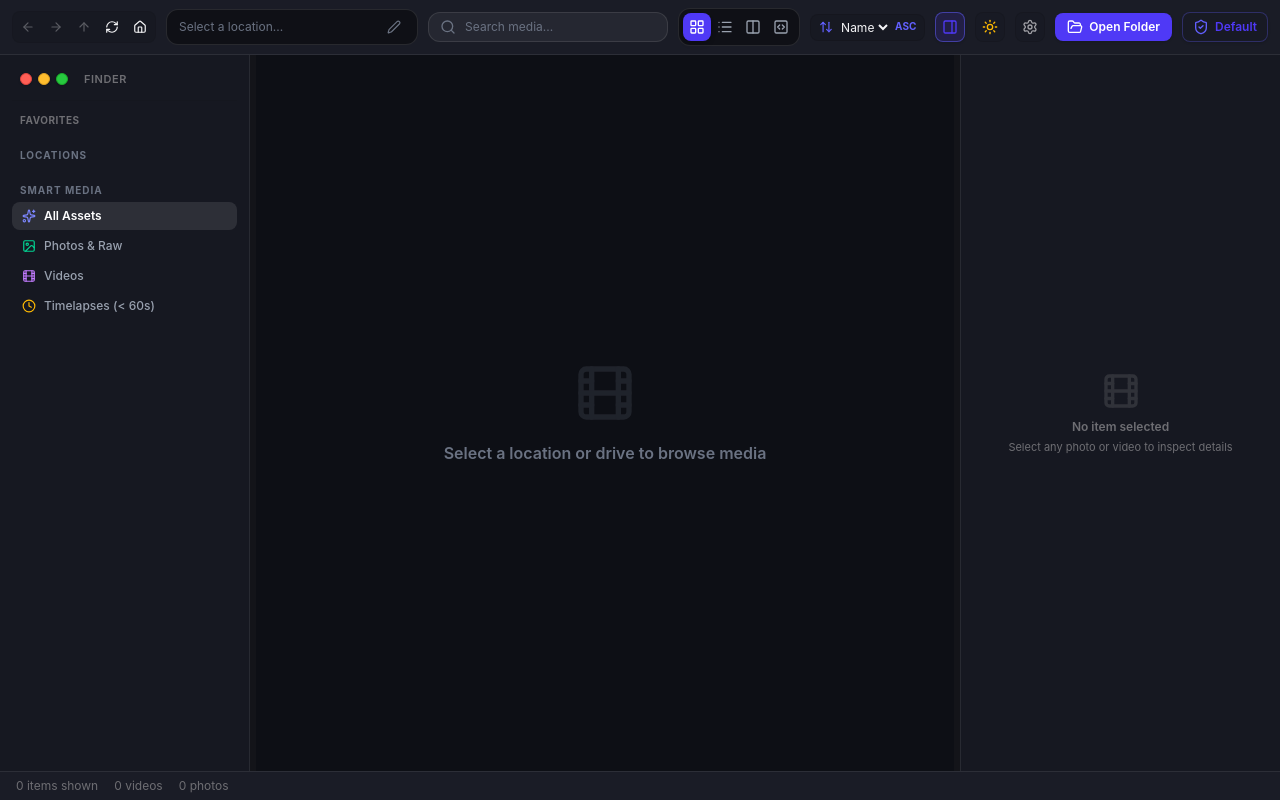
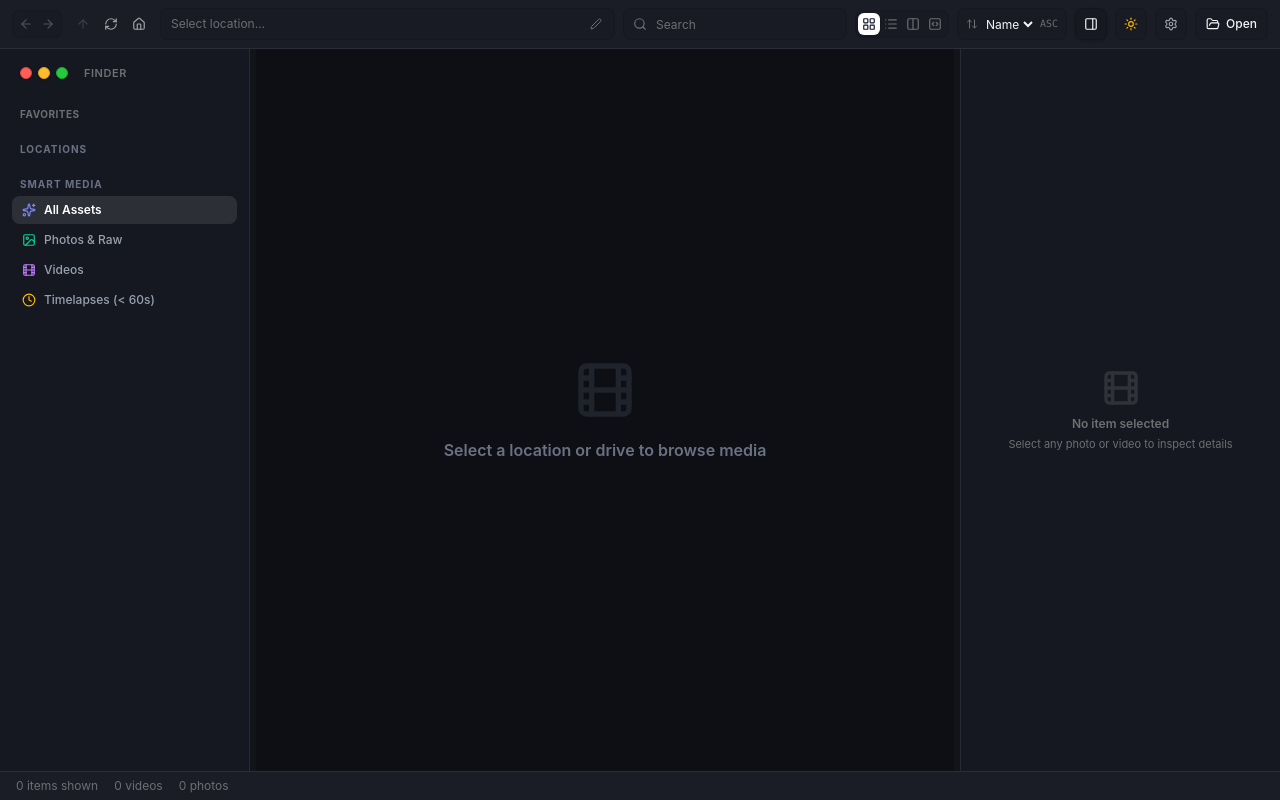
Before and after one commit to BSFrameWorks5253/Anything-File-Manager, a React (Vite) app: page / in a window 1280 px wide. Built offline with nearby package versions, Linux system fonts and the light colour scheme.

Commit message:
refactor(ui): clean professional toolbar design, removing neon AI gradients and redundant default button

```diff
--- a/src/App.tsx
+++ b/src/App.tsx
@@ -283,7 +283,6 @@ export default function App() {
         isInspectorOpen={isInspectorOpen}
         onToggleInspector={() => setIsInspectorOpen(prev => !prev)}
         onChooseFolder={handleChooseFolder}
-        onOpenDefaultAppsModal={() => setIsDefaultAppsModalOpen(true)}
         onOpenSettings={() => setIsSettingsModalOpen(true)}
       />
 
--- a/src/components/explorer/ExplorerToolbar.tsx
+++ b/src/components/explorer/ExplorerToolbar.tsx
@@ -12,7 +12,6 @@ import {
   Columns,
   SquareCode,
   FolderOpen,
-  ShieldCheck,
   PanelRight,
   ArrowUpDown,
   Edit2,
@@ -48,7 +47,6 @@ interface ExplorerToolbarProps {
   isInspectorOpen: boolean;
   onToggleInspector: () => void;
   onChooseFolder: () => void;
-  onOpenDefaultAppsModal?: () => void;
   onOpenSettings?: () => void;
 }
 
@@ -75,10 +73,9 @@ export const ExplorerToolbar: React.FC<ExplorerToolbarProps> = ({
   isInspectorOpen,
   onToggleInspector,
   onChooseFolder,
-  onOpenDefaultAppsModal,
   onOpenSettings
 }) => {
-  const { theme, actualTheme, setTheme } = useTheme();
+  const { actualTheme, setTheme } = useTheme();
   const [isEditingPath, setIsEditingPath] = useState(false);
   const [pathInput, setPathInput] = useState(currentPath);
 
@@ -99,15 +96,15 @@ export const ExplorerToolbar: React.FC<ExplorerToolbarProps> = ({
   };
 
   return (
-    <div className="flex flex-col border-b mac-header select-none transition-colors duration-200">
-      {/* ── Top Command Bar ── */}
-      <div className="flex items-center gap-2.5 px-3 py-2">
-        {/* macOS / Windows Navigation Controls */}
-        <div className="flex items-center gap-0.5 bg-black/10 dark:bg-white/5 p-0.5 rounded-lg border border-black/5 dark:border-white/5">
+    <header className="flex flex-col border-b mac-header select-none transition-colors duration-200">
+      {/* ── Main Native Command Bar ── */}
+      <div className="flex items-center gap-2 px-3 py-1.5 h-12">
+        {/* Navigation Group (Back / Forward) */}
+        <div className="flex items-center bg-black/5 dark:bg-white/[0.06] p-0.5 rounded-lg border border-black/10 dark:border-white/10">
           <button
             onClick={onGoBack}
             disabled={!canGoBack}
-            className="p-1.5 rounded-md hover:bg-black/10 dark:hover:bg-white/10 disabled:opacity-30 text-[var(--mac-text-primary)] transition-colors"
+            className="p-1 rounded-md hover:bg-black/5 dark:hover:bg-white/10 disabled:opacity-25 text-[var(--mac-text-primary)] transition-colors"
             title="Back (Alt+Left)"
           >
             <ArrowLeft className="w-3.5 h-3.5" />
@@ -115,37 +112,41 @@ export const ExplorerToolbar: React.FC<ExplorerToolbarProps> = ({
           <button
             onClick={onGoForward}
             disabled={!canGoForward}
-            className="p-1.5 rounded-md hover:bg-black/10 dark:hover:bg-white/10 disabled:opacity-30 text-[var(--mac-text-primary)] transition-colors"
+            className="p-1 rounded-md hover:bg-black/5 dark:hover:bg-white/10 disabled:opacity-25 text-[var(--mac-text-primary)] transition-colors"
             title="Forward (Alt+Right)"
           >
             <ArrowRight className="w-3.5 h-3.5" />
           </button>
+        </div>
+
+        {/* Action Buttons: Up, Refresh, Home */}
+        <div className="flex items-center gap-0.5 text-[var(--mac-text-secondary)]">
           <button
             onClick={onGoUp}
             disabled={!canGoUp}
-            className="p-1.5 rounded-md hover:bg-black/10 dark:hover:bg-white/10 disabled:opacity-30 text-[var(--mac-text-primary)] transition-colors"
-            title="Up to Parent Folder (Alt+Up)"
+            className="p-1.5 rounded-md hover:bg-black/5 dark:hover:bg-white/10 disabled:opacity-25 hover:text-[var(--mac-text-primary)] transition-colors"
+            title="Parent Folder (Alt+Up)"
           >
             <ArrowUp className="w-3.5 h-3.5" />
           </button>
           <button
             onClick={onRefresh}
-            className="p-1.5 rounded-md hover:bg-black/10 dark:hover:bg-white/10 text-[var(--mac-text-primary)] transition-colors"
+            className="p-1.5 rounded-md hover:bg-black/5 dark:hover:bg-white/10 hover:text-[var(--mac-text-primary)] transition-colors"
             title="Refresh (F5)"
           >
             <RefreshCw className="w-3.5 h-3.5" />
           </button>
           <button
             onClick={onGoHome}
-            className="p-1.5 rounded-md hover:bg-black/10 dark:hover:bg-white/10 text-[var(--mac-text-primary)] transition-colors"
+            className="p-1.5 rounded-md hover:bg-black/5 dark:hover:bg-white/10 hover:text-[var(--mac-text-primary)] transition-colors"
             title="Home"
           >
             <Home className="w-3.5 h-3.5" />
           </button>
         </div>
 
-        {/* Windows Explorer Address Bar + Editable Path */}
-        <div className="flex-1 flex items-center bg-black/40 border border-white/10 hover:border-indigo-500/40 focus-within:border-indigo-500 rounded-xl px-3 py-1.5 transition-all shadow-inner overflow-hidden">
+        {/* Streamlined Native Breadcrumb / Address Bar */}
+        <div className="flex-1 flex items-center bg-black/5 dark:bg-white/[0.06] border border-black/10 dark:border-white/10 focus-within:border-[var(--mac-accent)] rounded-lg px-2.5 h-8 transition-all overflow-hidden">
           {isEditingPath ? (
             <form onSubmit={handlePathSubmit} className="flex items-center w-full gap-2">
               <input
@@ -153,11 +154,11 @@ export const ExplorerToolbar: React.FC<ExplorerToolbarProps> = ({
                 value={pathInput}
                 onChange={e => setPathInput(e.target.value)}
                 autoFocus
-                className="w-full bg-transparent text-xs text-white outline-none font-mono"
-                placeholder="Type or paste a folder path..."
+                className="w-full bg-transparent text-xs text-[var(--mac-text-primary)] outline-none font-mono"
+                placeholder="Folder path..."
               />
-              <button type="submit" className="text-emerald-400 hover:text-emerald-300 p-0.5">
-                <Check className="w-4 h-4" />
+              <button type="submit" className="text-emerald-500 hover:text-emerald-400 p-0.5" title="Navigate">
+                <Check className="w-3.5 h-3.5" />
               </button>
               <button
                 type="button"
@@ -165,9 +166,10 @@ export const ExplorerToolbar: React.FC<ExplorerToolbarProps> = ({
                   setPathInput(currentPath);
                   setIsEditingPath(false);
                 }}
-                className="text-gray-400 hover:text-white p-0.5"
+                className="text-gray-400 hover:text-[var(--mac-text-primary)] p-0.5"
+                title="Cancel"
               >
-                <X className="w-4 h-4" />
+                <X className="w-3.5 h-3.5" />
               </button>
             </form>
           ) : (
@@ -177,7 +179,7 @@ export const ExplorerToolbar: React.FC<ExplorerToolbarProps> = ({
               title="Click to edit path directly"
             >
               {breadcrumbs.length === 0 ? (
-                <span className="text-xs text-gray-500">Select a location...</span>
+                <span className="text-xs text-[var(--mac-text-muted)]">Select location...</span>
               ) : (
                 breadcrumbs.map((crumb, idx) => {
                   const pathUpTo = breadcrumbs.slice(0, idx + 1).join('\\');
@@ -190,13 +192,13 @@ export const ExplorerToolbar: React.FC<ExplorerToolbarProps> = ({
                           e.stopPropagation();
                           onNavigateBreadcrumb(pathUpTo.includes(':') && !pathUpTo.includes('\\') ? pathUpTo + '\\' : pathUpTo);
                         }}
-                        className={`text-xs px-1.5 py-0.5 rounded hover:bg-white/10 transition-colors truncate max-w-[150px] ${
-                          isLast ? 'text-white font-bold' : 'text-gray-400 hover:text-gray-200'
+                        className={`text-xs px-1 py-0.5 rounded hover:bg-black/5 dark:hover:bg-white/10 transition-colors truncate max-w-[160px] ${
+                          isLast ? 'text-[var(--mac-text-primary)] font-semibold' : 'text-[var(--mac-text-secondary)] hover:text-[var(--mac-text-primary)]'
                         }`}
                       >
                         {crumb}
                       </button>
-                      {!isLast && <ChevronRight className="w-3.5 h-3.5 text-gray-600 flex-shrink-0" />}
+                      {!isLast && <ChevronRight className="w-3 h-3 text-[var(--mac-text-muted)] flex-shrink-0" />}
                     </React.Fragment>
                   );
                 })
@@ -207,78 +209,78 @@ export const ExplorerToolbar: React.FC<ExplorerToolbarProps> = ({
                   e.stopPropagation();
                   setIsEditingPath(true);
                 }}
-                className="ml-auto text-gray-500 hover:text-gray-300 p-1 rounded hover:bg-white/10"
+                className="ml-auto text-[var(--mac-text-muted)] hover:text-[var(--mac-text-primary)] p-0.5 rounded hover:bg-black/5 dark:hover:bg-white/10 transition-colors"
                 title="Edit path directly"
               >
-                <Edit2 className="w-3.5 h-3.5" />
+                <Edit2 className="w-3 h-3" />
               </button>
             </div>
           )}
         </div>
 
-        {/* Search Bar with Instant Filter */}
-        <div className="relative w-48 lg:w-60">
-          <Search className="w-4 h-4 text-gray-500 absolute left-3 top-1/2 -translate-y-1/2" />
+        {/* Clean Native Search Input */}
+        <div className="relative w-44 lg:w-56">
+          <Search className="w-3.5 h-3.5 text-[var(--mac-text-muted)] absolute left-2.5 top-1/2 -translate-y-1/2 pointer-events-none" />
           <input
             type="text"
             value={search}
             onChange={e => onSearchChange(e.target.value)}
-            placeholder="Search media..."
-            className="w-full bg-white/5 border border-white/10 rounded-xl pl-9 pr-3 py-1.5 text-xs text-white placeholder-gray-500 outline-none focus:border-indigo-500 focus:bg-white/10 transition-all"
+            placeholder="Search"
+            className="w-full bg-black/5 dark:bg-white/[0.06] border border-black/10 dark:border-white/10 rounded-lg pl-8 pr-2.5 h-8 text-xs text-[var(--mac-text-primary)] placeholder-[var(--mac-text-muted)] outline-none focus:border-[var(--mac-accent)] transition-all"
           />
         </div>
 
-        {/* ── macOS Finder Style Segmented View Switcher ── */}
-        <div className="flex items-center bg-black/40 border border-white/10 p-1 rounded-xl">
+        {/* ── Native macOS Segmented View Control ── */}
+        <div className="flex items-center bg-black/5 dark:bg-white/[0.06] border border-black/10 dark:border-white/10 p-0.5 rounded-lg">
           <button
             onClick={() => onSetViewMode('grid')}
-            className={`p-1.5 rounded-lg flex items-center gap-1.5 text-xs font-semibold transition-all ${
+            className={`p-1 rounded-md flex items-center justify-center transition-all ${
               viewMode === 'grid'
-                ? 'bg-indigo-600 text-white shadow-md'
-                : 'text-gray-400 hover:text-white'
+                ? 'bg-white dark:bg-white/20 text-gray-900 dark:text-white shadow-sm'
+                : 'text-[var(--mac-text-muted)] hover:text-[var(--mac-text-primary)]'
             }`}
-            title="Icons / Grid View (Ctrl+1)"
+            title="Icons / Grid (Ctrl+1)"
           >
-            <LayoutGrid className="w-4 h-4" />
+            <LayoutGrid className="w-3.5 h-3.5" />
           </button>
           <button
             onClick={() => onSetViewMode('table')}
-            className={`p-1.5 rounded-lg flex items-center gap-1.5 text-xs font-semibold transition-all ${
+            className={`p-1 rounded-md flex items-center justify-center transition-all ${
               viewMode === 'table'
-                ? 'bg-indigo-600 text-white shadow-md'
-                : 'text-gray-400 hover:text-white'
+                ? 'bg-white dark:bg-white/20 text-gray-900 dark:text-white shadow-sm'
+                : 'text-[var(--mac-text-muted)] hover:text-[var(--mac-text-primary)]'
             }`}
-            title="List / Details View (Ctrl+2)"
+            title="List / Details (Ctrl+2)"
           >
-            <List className="w-4 h-4" />
+            <List className="w-3.5 h-3.5" />
           </button>
           <button
             onClick={() => onSetViewMode('columns')}
-            className={`p-1.5 rounded-lg flex items-center gap-1.5 text-xs font-semibold transition-all ${
+            className={`p-1 rounded-md flex items-center justify-center transition-all ${
               viewMode === 'columns'
-                ? 'bg-indigo-600 text-white shadow-md'
-                : 'text-gray-400 hover:text-white'
+                ? 'bg-white dark:bg-white/20 text-gray-900 dark:text-white shadow-sm'
+                : 'text-[var(--mac-text-muted)] hover:text-[var(--mac-text-primary)]'
             }`}
-            title="Columns View - macOS Finder Miller Columns (Ctrl+3)"
+            title="Columns (Ctrl+3)"
           >
-            <Columns className="w-4 h-4" />
+            <Columns className="w-3.5 h-3.5" />
           </button>
           <button
             onClick={() => onSetViewMode('gallery')}
-            className={`p-1.5 rounded-lg flex items-center gap-1.5 text-xs font-semibold transition-all ${
+            className={`p-1 rounded-md flex items-center justify-center transition-all ${
               viewMode === 'gallery'
-                ? 'bg-indigo-600 text-white shadow-md'
-                : 'text-gray-400 hover:text-white'
+                ? 'bg-white dark:bg-white/20 text-gray-900 dark:text-white shadow-sm'
+                : 'text-[var(--mac-text-muted)] hover:text-[var(--mac-text-primary)]'
             }`}
-            title="Gallery View - Stage & Filmstrip (Ctrl+4)"
+            title="Gallery (Ctrl+4)"
           >
-            <SquareCode className="w-4 h-4" />
+            <SquareCode className="w-3.5 h-3.5" />
           </button>
         </div>
 
-        {/* Sorting Dropdown */}
-        <div className="flex items-center bg-black/10 dark:bg-white/5 border border-black/10 dark:border-white/10 rounded-lg px-2 py-1 gap-1 text-xs text-[var(--mac-text-secondary)]">
-          <ArrowUpDown className="w-3.5 h-3.5 text-indigo-500 dark:text-indigo-400" />
+        {/* Minimalist Sort Control */}
+        <div className="flex items-center bg-black/5 dark:bg-white/[0.06] border border-black/10 dark:border-white/10 rounded-lg px-2 h-8 gap-1 text-xs text-[var(--mac-text-secondary)]">
+          <ArrowUpDown className="w-3 h-3 text-[var(--mac-text-muted)]" />
           <select
             value={sortField}
             onChange={e => onSetSort(e.target.value as SortField)}
@@ -289,67 +291,56 @@ export const ExplorerToolbar: React.FC<ExplorerToolbarProps> = ({
             <option value="size" className="bg-[var(--mac-bg-card)]">Size</option>
             <option value="ext" className="bg-[var(--mac-bg-card)]">Type</option>
           </select>
-          <span className="text-[10px] text-indigo-500 dark:text-indigo-400 font-bold uppercase">{sortOrder}</span>
+          <span className="text-[10px] text-[var(--mac-text-muted)] font-mono uppercase">{sortOrder}</span>
         </div>
 
-        {/* Details / Inspector Pane Toggle */}
+        {/* Inspector Toggle */}
         <button
           onClick={onToggleInspector}
-          className={`p-1.5 rounded-lg border transition-all ${
+          className={`p-1.5 h-8 w-8 flex items-center justify-center rounded-lg border transition-all ${
             isInspectorOpen
-              ? 'bg-indigo-600/15 border-indigo-500/50 text-indigo-600 dark:text-indigo-400 shadow-sm'
-              : 'border-black/10 dark:border-white/10 bg-black/5 dark:bg-white/5 text-[var(--mac-text-secondary)] hover:text-[var(--mac-text-primary)]'
+              ? 'bg-black/10 dark:bg-white/15 border-black/15 dark:border-white/20 text-[var(--mac-text-primary)] shadow-sm'
+              : 'border-black/10 dark:border-white/10 bg-black/5 dark:bg-white/[0.06] text-[var(--mac-text-secondary)] hover:text-[var(--mac-text-primary)]'
           }`}
-          title="Toggle Inspector / Details Pane (Alt+P or Cmd+I)"
+          title="Toggle Inspector (Cmd+I or Ctrl+I)"
         >
-          <PanelRight className="w-4 h-4" />
+          <PanelRight className="w-3.5 h-3.5" />
         </button>
 
-        {/* macOS Quick Theme Toggle (Sun / Moon) */}
+        {/* Light / Dark Mode Toggle */}
         <button
           onClick={toggleTheme}
-          className="p-1.5 rounded-lg border border-black/10 dark:border-white/10 bg-black/5 dark:bg-white/5 text-[var(--mac-text-secondary)] hover:text-[var(--mac-text-primary)] hover:bg-black/10 dark:hover:bg-white/10 transition-colors"
+          className="p-1.5 h-8 w-8 flex items-center justify-center rounded-lg border border-black/10 dark:border-white/10 bg-black/5 dark:bg-white/[0.06] text-[var(--mac-text-secondary)] hover:text-[var(--mac-text-primary)] hover:bg-black/10 dark:hover:bg-white/10 transition-colors"
           title={`Switch to ${actualTheme === 'dark' ? 'Light' : 'Dark'} Mode`}
         >
           {actualTheme === 'dark' ? (
-            <Sun className="w-4 h-4 text-amber-400" />
+            <Sun className="w-3.5 h-3.5 text-amber-400" />
           ) : (
-            <Moon className="w-4 h-4 text-indigo-600" />
+            <Moon className="w-3.5 h-3.5 text-slate-700" />
           )}
         </button>
 
-        {/* macOS Settings Modal Trigger */}
+        {/* Settings */}
         {onOpenSettings && (
           <button
             onClick={onOpenSettings}
-            className="p-1.5 rounded-lg border border-black/10 dark:border-white/10 bg-black/5 dark:bg-white/5 text-[var(--mac-text-secondary)] hover:text-[var(--mac-text-primary)] hover:bg-black/10 dark:hover:bg-white/10 transition-colors"
-            title="Preferences & Settings (Cmd+, or Ctrl+,)"
+            className="p-1.5 h-8 w-8 flex items-center justify-center rounded-lg border border-black/10 dark:border-white/10 bg-black/5 dark:bg-white/[0.06] text-[var(--mac-text-secondary)] hover:text-[var(--mac-text-primary)] hover:bg-black/10 dark:hover:bg-white/10 transition-colors"
+            title="Settings (Cmd+, or Ctrl+,)"
           >
-            <Settings className="w-4 h-4" />
+            <Settings className="w-3.5 h-3.5" />
           </button>
         )}
 
-        {/* Open Folder Button */}
+        {/* Clean Subdued "Open Folder" Action Button */}
         <button
           onClick={onChooseFolder}
-          className="flex items-center gap-1.5 px-3 py-1.5 bg-indigo-600 hover:bg-indigo-500 text-white text-xs font-semibold rounded-lg shadow-sm transition-all hover:scale-[1.02] active:scale-95"
+          className="flex items-center gap-1.5 px-2.5 h-8 bg-black/5 dark:bg-white/[0.08] hover:bg-black/10 dark:hover:bg-white/15 text-[var(--mac-text-primary)] border border-black/10 dark:border-white/10 rounded-lg text-xs font-medium transition-colors"
+          title="Open Folder"
         >
-          <FolderOpen className="w-4 h-4" />
-          <span className="hidden sm:inline">Open Folder</span>
+          <FolderOpen className="w-3.5 h-3.5" />
+          <span className="hidden md:inline">Open</span>
         </button>
-
-        {/* Default Apps Modal Trigger */}
-        {onOpenDefaultAppsModal && (
-          <button
-            onClick={onOpenDefaultAppsModal}
-            className="flex items-center gap-1.5 px-2.5 py-1.5 bg-black/5 dark:bg-white/5 hover:bg-black/10 dark:hover:bg-white/10 text-indigo-600 dark:text-indigo-300 text-xs font-semibold rounded-lg border border-indigo-500/30 transition-all shadow-sm active:scale-95"
-            title="Windows Default Apps & Explorer Thumbnails Setup"
-          >
-            <ShieldCheck className="w-4 h-4 text-indigo-500 dark:text-indigo-400" />
-            <span className="hidden md:inline">Default</span>
-          </button>
-        )}
       </div>
-    </div>
+    </header>
   );
 };
```
